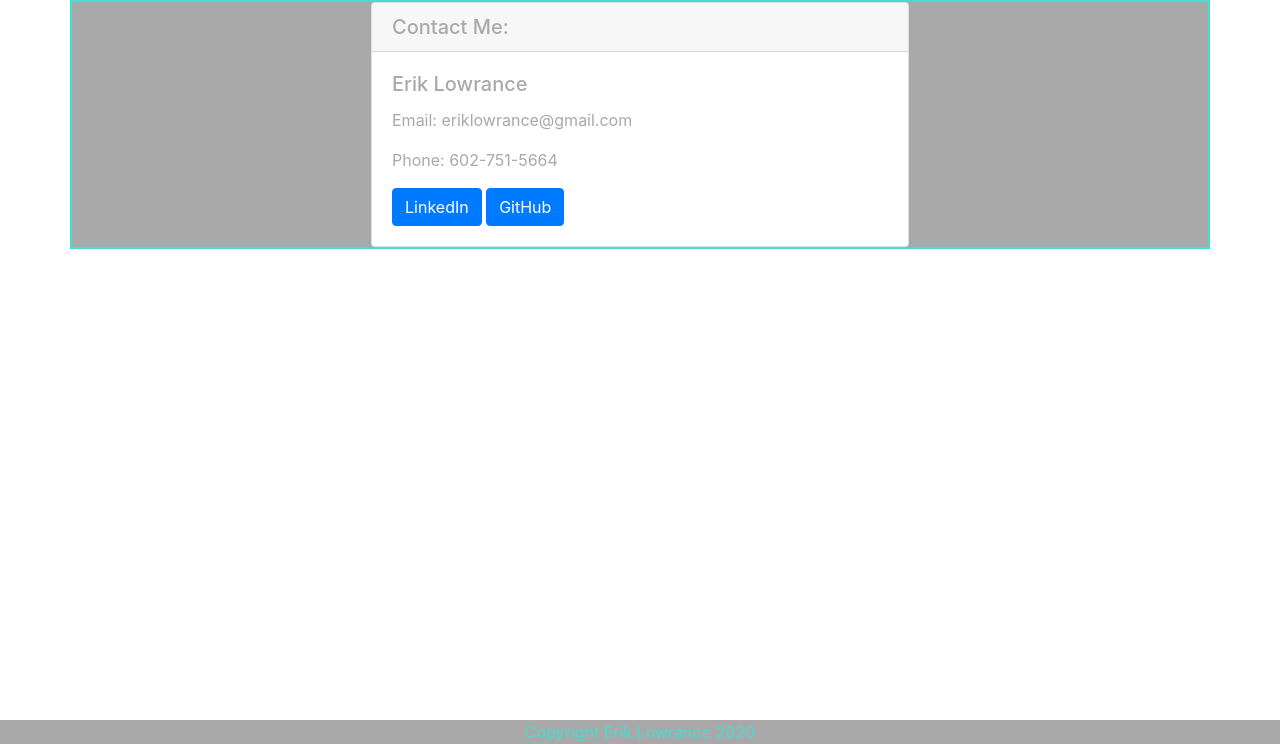
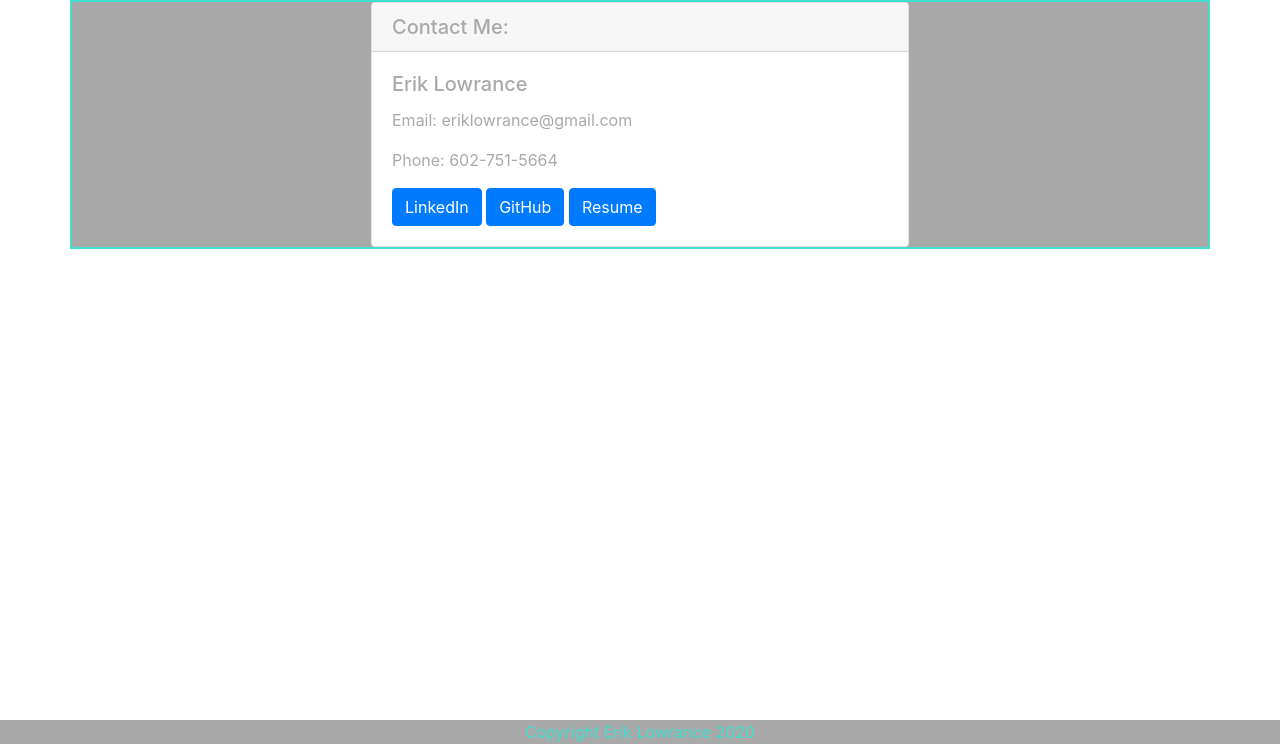
Before and after one commit to eriklowrance/code-bio, a plain HTML site: page contact.html in a window 1280 px wide. Shown: the part 56-800 px from the top of the page. Drawn offline with nearby package versions, Linux system fonts and the light colour scheme.

Commit message:
finished readme and link fixes

```diff
--- a/contact.html
+++ b/contact.html
@@ -48,33 +48,12 @@
                     <p class="card-text">Phone: 602-751-5664</p>
                     <a href="https://www.linkedin.com/in/erik-lowrance-6442ba1b9/" target="_blank" class="btn btn-primary">LinkedIn</a>
                     <a href="https://github.com/eriklowrance" target="_blank" class="btn btn-primary">GitHub</a>
+                    <a href="./assets/doc/Erik Resume.pdf" target="_blank" class="btn btn-primary">Resume</a>
                   </div>
                 </div>
 
 
 
-
-
-
-
-                  <!-- <header>Contact</header> -->
-
-
-
-                  <!-- <form>
-                      <div class="form-group">
-                          <label for="exampleFormControlInput1">Name</label>
-                          <input type="email" class="form-control" id="exampleFormControlInput1" placeholder="Name">
-                        </div>
-                        <div class="form-group">
-                            <label for="exampleFormControlInput1">Name</label>
-                            <input type="email" class="form-control" id="exampleFormControlInput1" placeholder="Email">
-                        </div>
-                        <div class="form-group">
-                            <label for="exampleFormControlTextarea1">Message</label>
-                            <textarea class="form-control" id="exampleFormControlTextarea1" rows="3" placeholder="Message"></textarea>
-                        </div>
-                    </form> -->
                 </div>
             </div>
         </div>
```
Also changed, not shown: assets/images/about.png (added), assets/images/contact.png (added), assets/images/portfolio.png (added), 2 other files.
